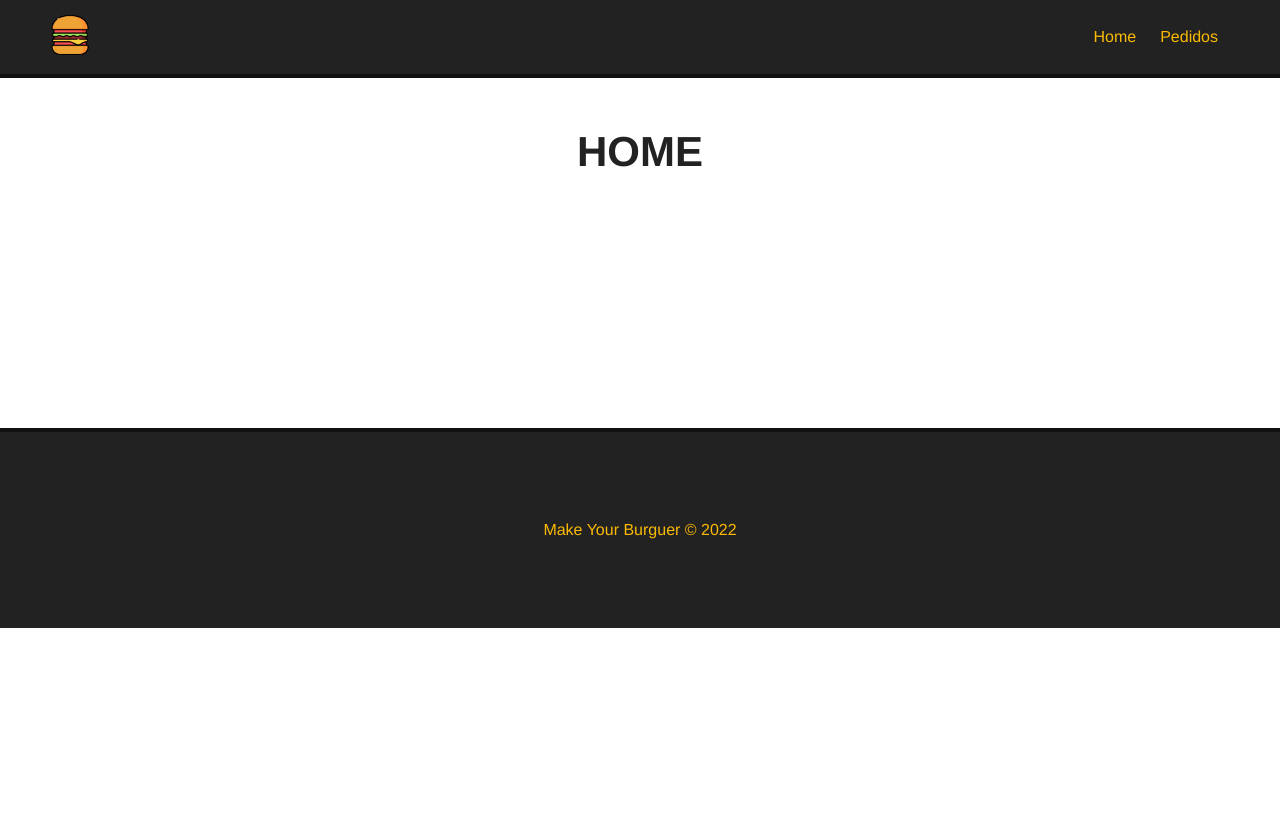
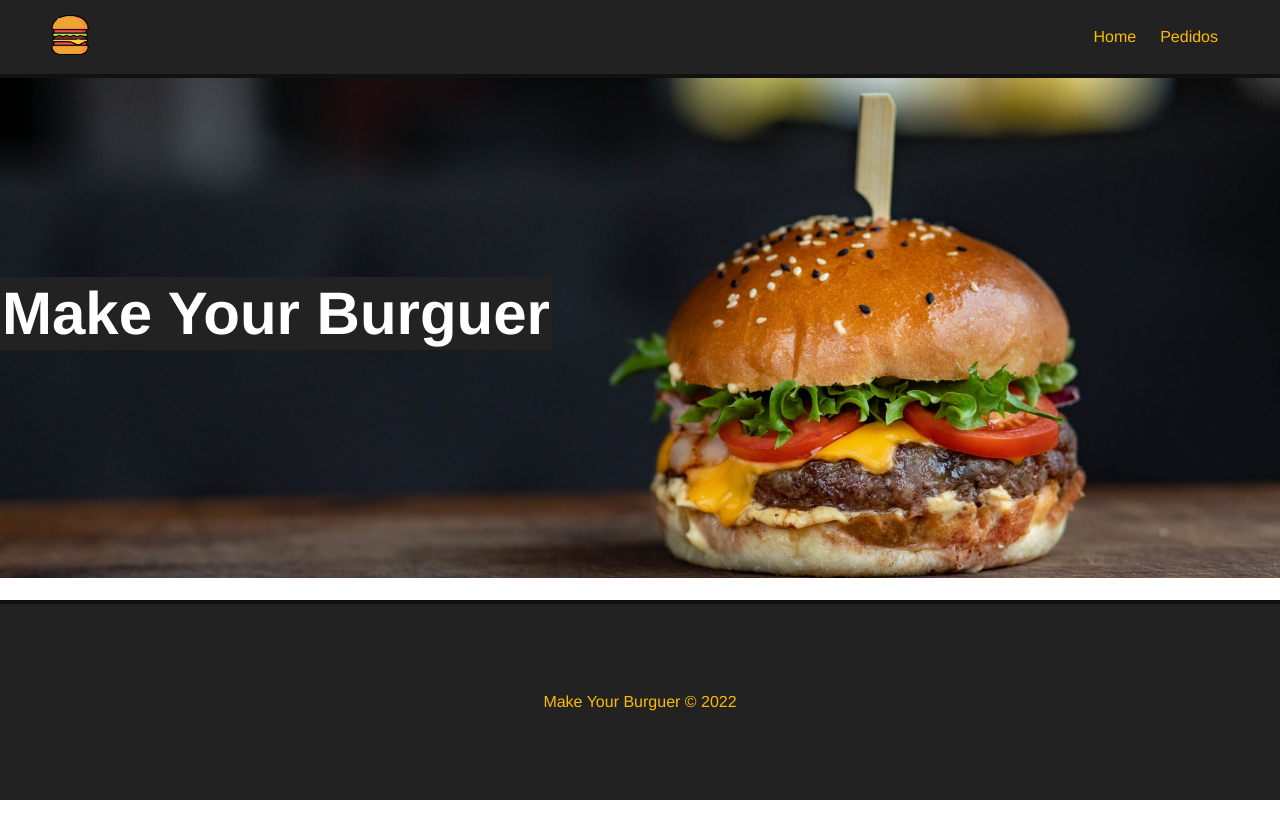
Before and after one commit to MatteusP/Projeto-Vue, a Vue app: page / in a window 1280 px wide. Shown: the top 838 px of the page. Before the commit the page ends 800 px from the top, so only its background shows below. Built offline with nearby package versions, Linux system fonts and the light colour scheme.

Commit message:
adição do componente banner

```diff
--- a/src/App.vue
+++ b/src/App.vue
@@ -40,5 +40,4 @@ export default{
     color: #222;
   }
 
-
 </style>
--- /dev/null
+++ b/src/components/Banner.vue
@@ -0,0 +1,31 @@
+<template>
+    <div id="main-banner">
+        <h1>Make Your Burguer</h1>
+    </div>
+</template>
+
+<script>
+export default {
+    name: 'Banner'
+}
+</script>
+
+<style scoped>
+    #main-banner{
+        background-image: url('/public/img/burger.jpg');
+        background-position: 0px ;
+        background-size: cover;
+        height: 500px;
+        display: flex;
+        align-items: center;
+        justify-content: flex-start;
+    }
+    #main-banner h1{
+        color: #fff;
+        text-align: center;
+        font-size: 60px;
+        background-color: #222;
+        padding: 2px;
+        position: absolute;
+    }
+</style>
--- a/src/components/Footer.vue
+++ b/src/components/Footer.vue
@@ -24,6 +24,7 @@ export default {
         justify-content: center;
         bottom: 0;
         width: 100%;
+        position: absolute;
 
     }
 </style>
--- a/src/views/HomeView.vue
+++ b/src/views/HomeView.vue
@@ -1,16 +1,19 @@
 <template>
+  <Banner/>
   <div class="main-container">
-    <h1>HOME</h1>
+    <h1>Monte o seu burguer:</h1>
+    <p>formulário</p>
   </div>
 </template>
 
 <script>
+import Banner from '@/components/Banner.vue';
 
 
 export default {
-  name: '',
+  name: 'Home',
   components: {
-
-  }
+    Banner
+}
 }
 </script>
```
